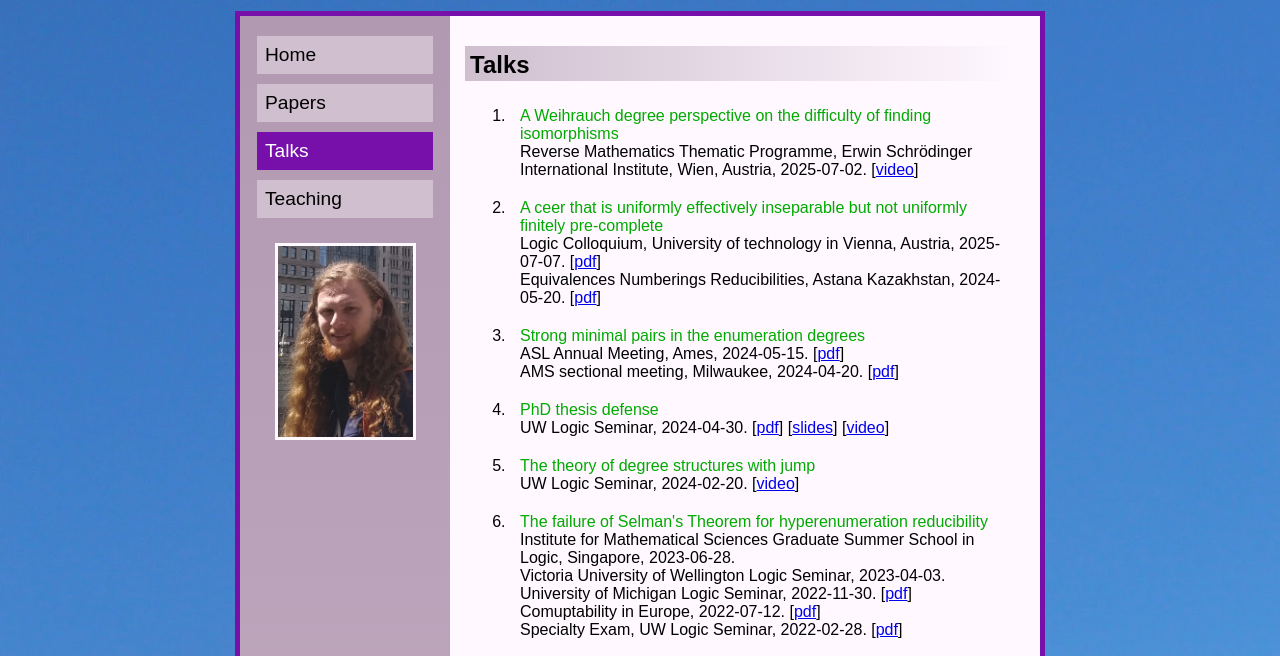
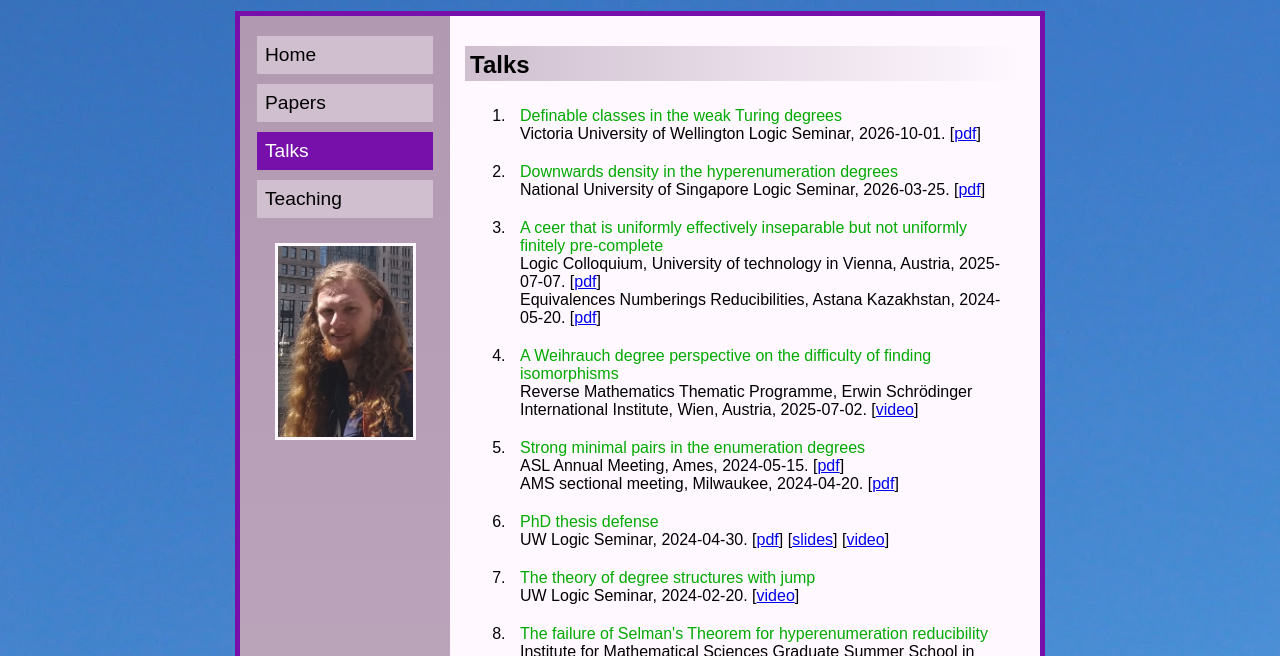
Before and after one commit to JosiahJG/josiahjg.github.io, a plain HTML site: page talks.html in a window 1280 px wide. Shown: the part 108-764 px from the top of the page. Drawn offline with Linux system fonts and the light colour scheme.

Commit message:
Edit talks page

```diff
--- a/talks.html
+++ b/talks.html
@@ -25,14 +25,22 @@
         <div class="title">Talks</div>
         <ol>
           <li>
-            <span class="paper-title">A Weihrauch degree perspective on the difficulty of finding isomorphisms</span>
-            <br> Reverse Mathematics Thematic Programme, Erwin Schrödinger International Institute, Wien, Austria, 2025-07-02.
-            [<a href="https://www.youtube.com/watch?v=hcKzjzQFBvU">video</a>]
+            <span class="paper-title">Definable classes in the weak Turing degrees</span>
+            <br> Victoria University of Wellington Logic Seminar, 2026-10-01. [<a href="./talks/VUW26.pdf">pdf</a>]
+          </li>
+          <li>
+            <span class="paper-title">Downwards density in the hyperenumeration degrees</span>
+            <br> National University of Singapore Logic Seminar, 2026-03-25. [<a href="./talks/DownwardDensity.pdf">pdf</a>]
           </li>
           <li>
             <span class="paper-title">A ceer that is uniformly effectively inseparable but not uniformly finitely pre-complete</span>
             <br> Logic Colloquium, University of technology in Vienna, Austria, 2025-07-07. [<a href="./talks/LC25.pdf">pdf<a>]
             <br> Equivalences Numberings Reducibilities, Astana Kazakhstan, 2024-05-20. [<a href="./talks/ENR24.pdf">pdf<a>]
+          </li>
+          <li>
+            <span class="paper-title">A Weihrauch degree perspective on the difficulty of finding isomorphisms</span>
+            <br> Reverse Mathematics Thematic Programme, Erwin Schrödinger International Institute, Wien, Austria, 2025-07-02.
+            [<a href="https://www.youtube.com/watch?v=hcKzjzQFBvU">video</a>]
           </li>
           <li>
             <span class="paper-title">Strong minimal pairs in the enumeration degrees</span>
```
Also changed, not shown: papers.html (+1 -1 lines), 2 other files.
